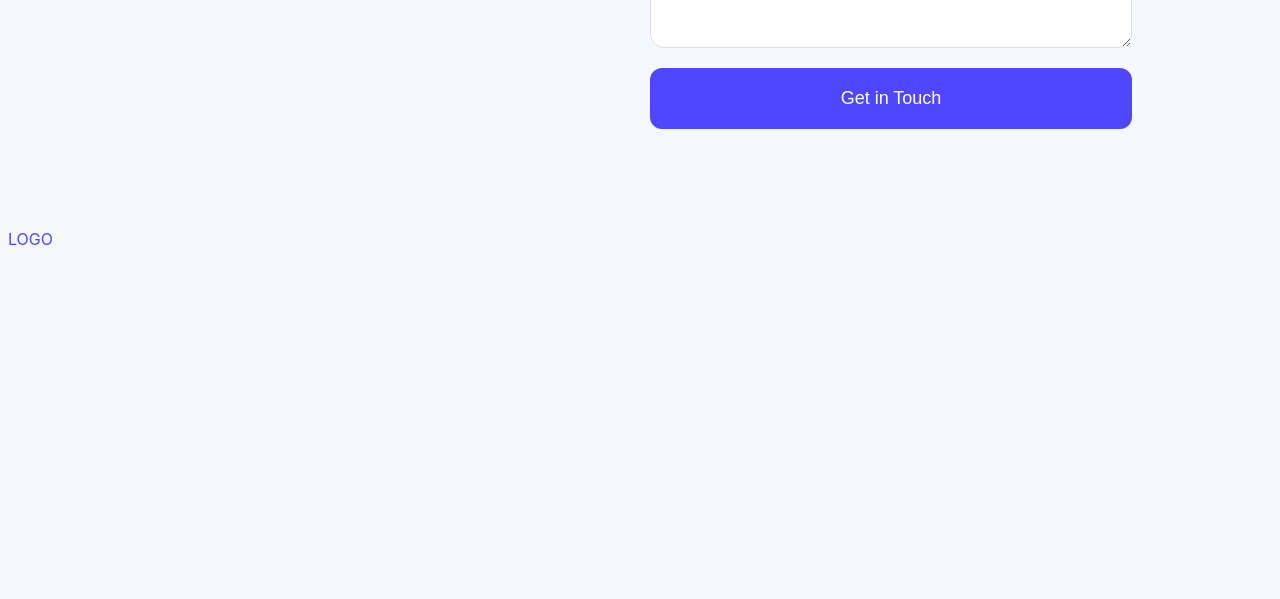
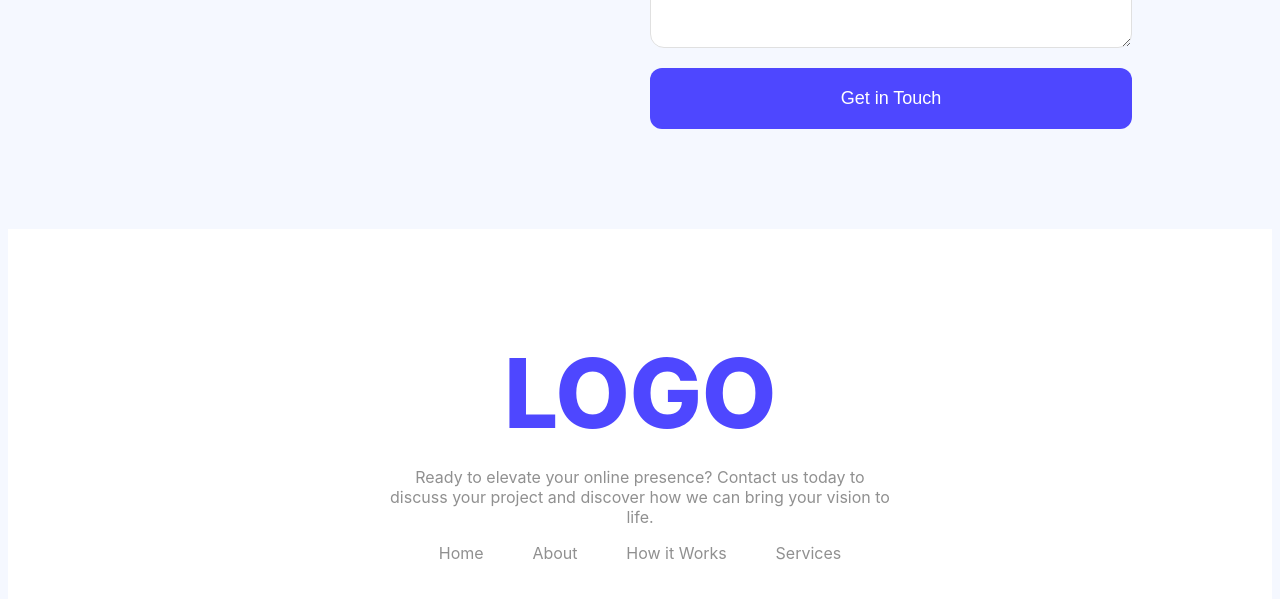
Before and after one commit to mdshap/Assignment-01, a plain HTML site: page index.html in a window 1280 px wide. Shown: the part 3512-4111 px from the top of the page. Before the commit the page ends 3769 px from the top, so only its background shows below. Drawn offline with Linux system fonts and the light colour scheme.

Commit message:
Footer added

```diff
--- a/index.html
+++ b/index.html
@@ -198,8 +198,24 @@
 
         <footer>
 
-            <div class="col-blue">
+            <div class="footer-logo">
                 <span class="col-blue"> LOGO</span>
+            </div>
+
+            <div>
+                <p class="col-ash">Ready to elevate your online presence? Contact us today to discuss your project and discover how we can bring your vision to life.</p>
+            </div>
+
+            <div class="col-ash">
+               <div class="items">
+                   <span><a href="#">Home</a></span>
+
+                   <span><a href="#">About</a></span>
+
+                   <span><a href="#">How it Works</a></span>
+
+                   <span><a href="#">Services</a></span>
+               </div>
             </div>
 
         </footer>
--- a/style.css
+++ b/style.css
@@ -167,6 +167,7 @@ main section{
     margin-bottom: 50px;
 }
 
+/*Container box of reviews*/
 .rev-container{
     height: 200px;
     width: 100%;
@@ -188,6 +189,7 @@ main section{
     margin-bottom: 25px;
 }
 
+/*Reviewer's Opinion*/
 .rev-container p{
     font-weight: 300;
 }
@@ -211,6 +213,7 @@ main section{
 }
 
 
+/*Ready to focus better section*/
 .get-start{
     height: 600px;
     background-color: white;
@@ -236,6 +239,7 @@ main section{
 }
 
 
+/*Let's get in touch section*/
 .get-in-touch{
     display: flex;
     justify-content: space-between;
@@ -255,6 +259,8 @@ main section{
   align-items: center;
   padding: 50px 0;
 }
+
+/*Form*/
 
 .contact-form {
   display: flex;
@@ -280,6 +286,7 @@ main section{
   background-color: #fff;
 }
 
+/*message box*/
 .contact-form textarea {
   width: 100%px;
   height: 100px;
@@ -291,3 +298,36 @@ main section{
   background-color: #fff;
   font-family: 'Inter', 'Helvetica', sans-serif;
 }
+
+footer{
+    margin-bottom: 1000px;
+    background-color: white;
+    height: 440px;
+    text-align: center;
+    display: flex;
+    flex-direction: column;
+    justify-content: center;
+    align-items: center;
+}
+
+.footer-logo{
+    text-align: center;
+    font-size: 6em;
+    font-weight: 800;
+}
+
+footer p{
+    width:500px;
+    text-align: center;
+}
+
+.items{
+    width:500px;
+    display: flex;
+    justify-content: space-evenly;
+}
+
+.items a{
+    color:  rgb(144, 144, 144);
+    text-decoration: none;
+}
```
